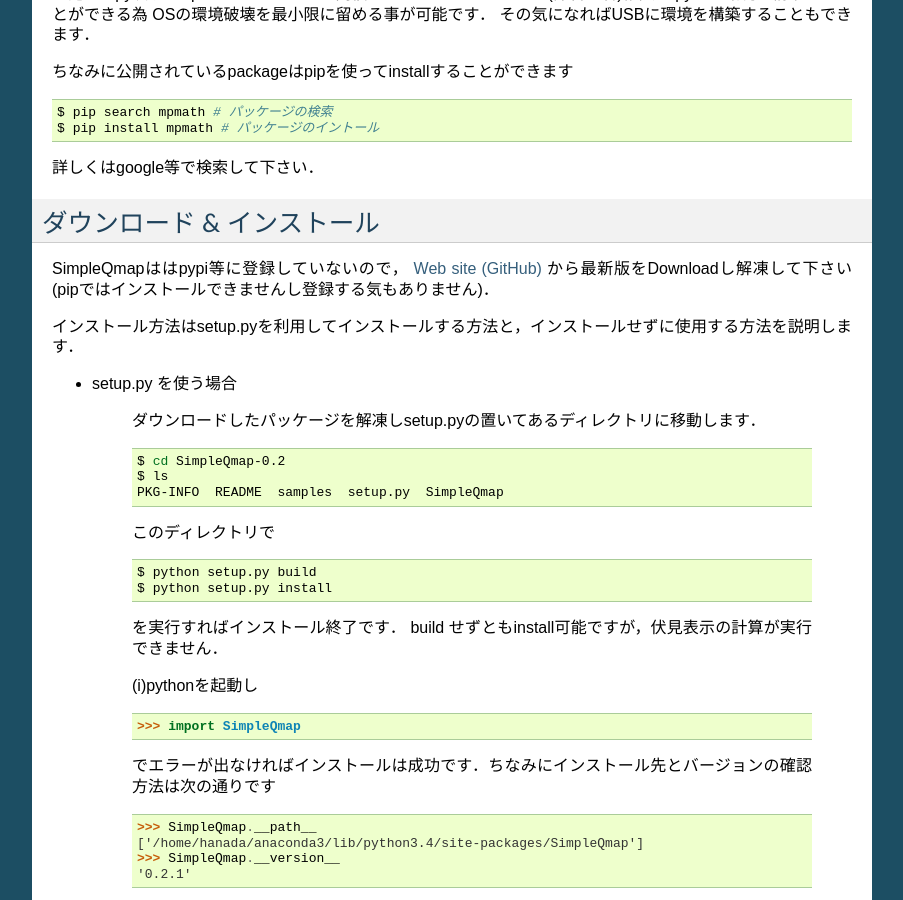
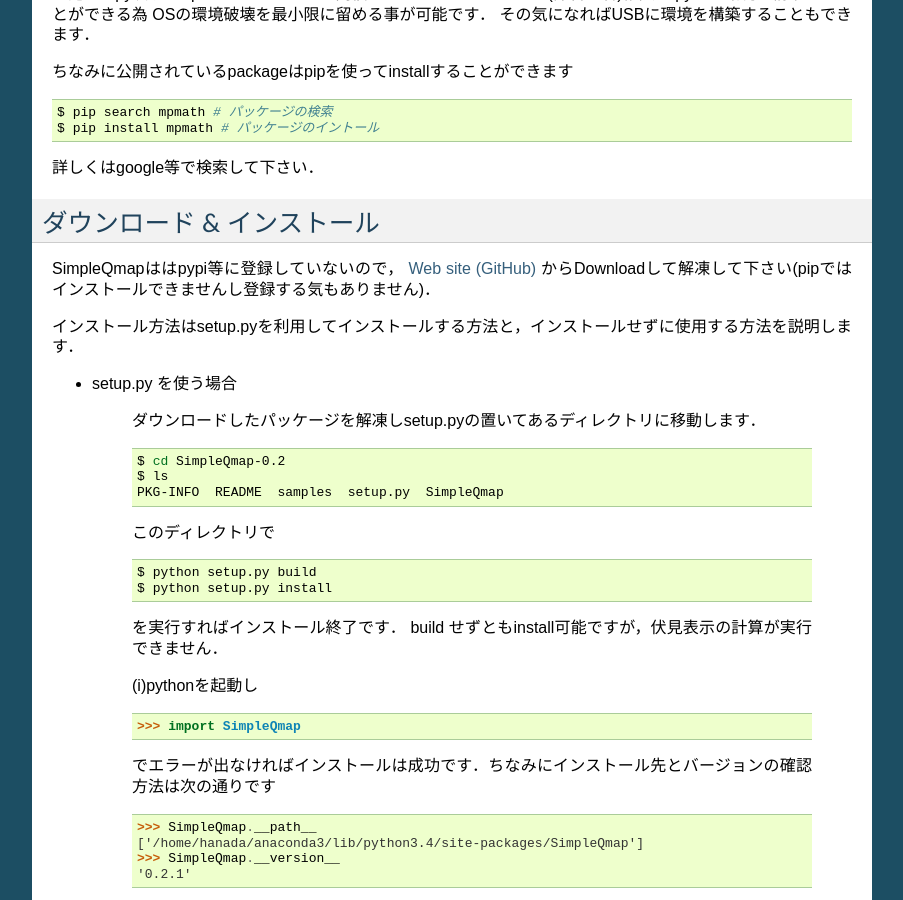
Before and after one commit to hanada-yasutaka/SimpleQmap, a Sphinx documentation site: the page built from docs/require.rst, in a window 1280 px wide and 900 px high, scrolled down 536 px. Shown: the whole window, without its empty margins (198-1101 px from the left). Built offline with Sphinx 7.4.7, drawn with Linux system fonts in a browser that asks for light colours; pages that are not in the unit, such as notebooks, are missing from menus.

```diff
--- a/docs/require.rst
+++ b/docs/require.rst
@@ -45,7 +45,9 @@
 
 SimpleQmapははpypi等に登録していないので，
 `Web site (GitHub) <http://hanada-yasutaka.github.io/SimpleQmap/>`_
-から最新版をDownloadし解凍して下さい(pipではインストールできませんし登録する気もありません)．
+からDownloadして解凍して下さい(pipではインストールできませんし登録する気もありません)．
+
+
 
 インストール方法はsetup.pyを利用してインストールする方法と，インストールせずに使用する方法を説明します．
 
```
Also changed, not shown: 1 other file.
